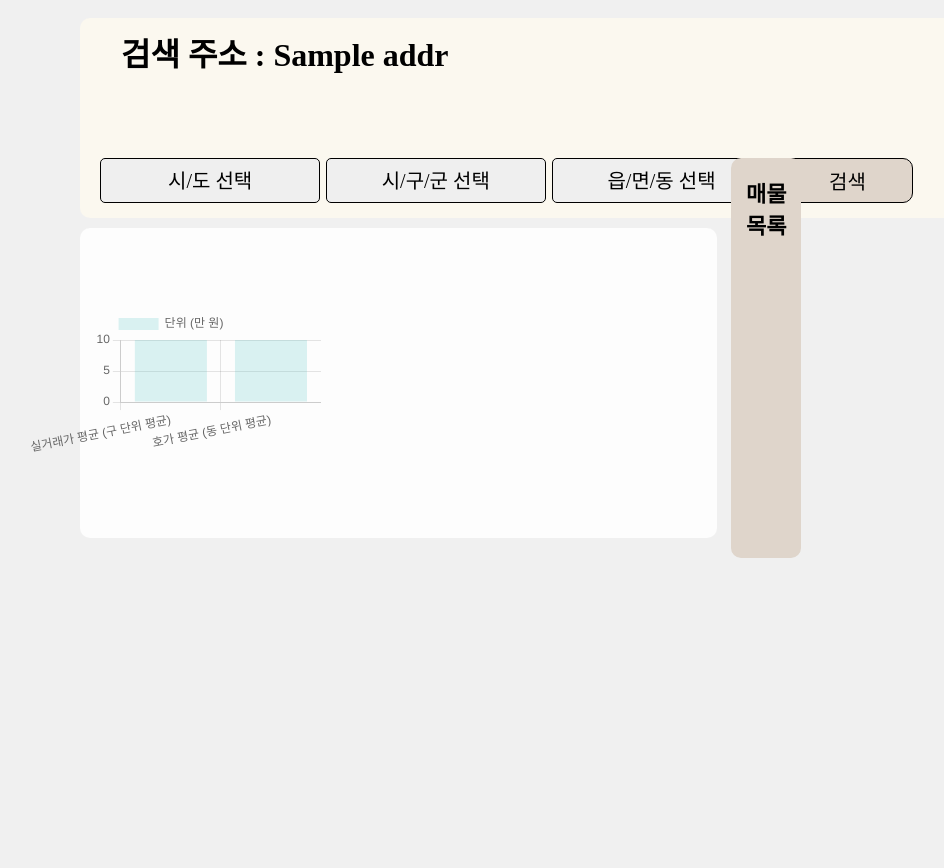
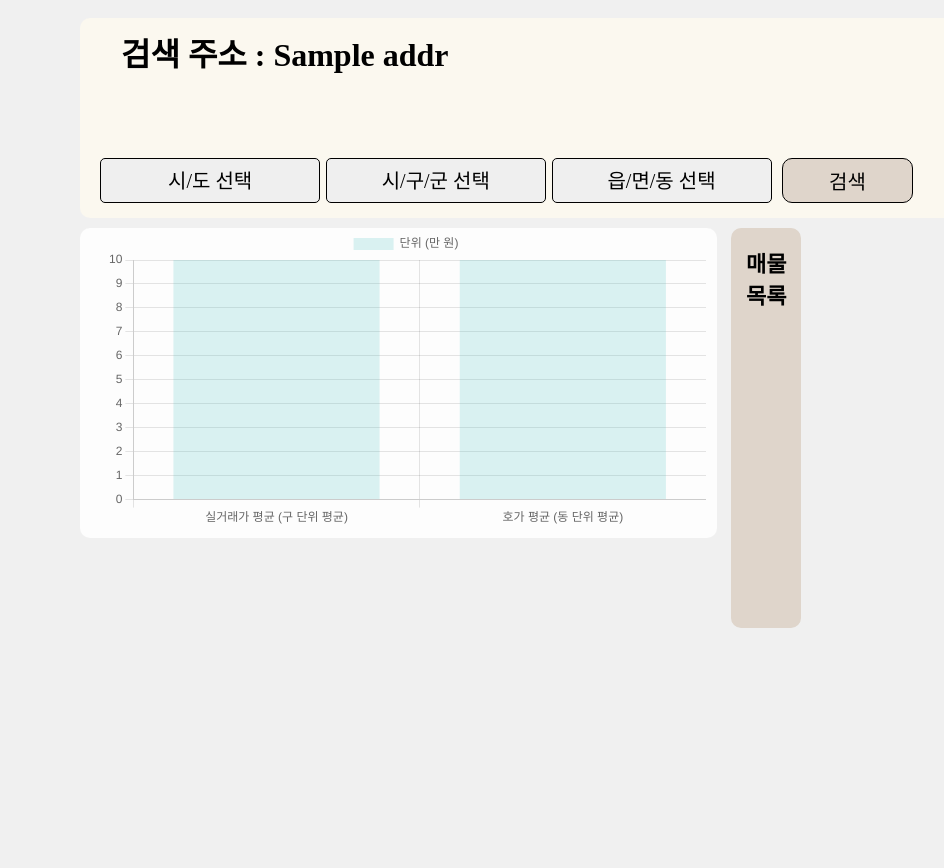
Before and after one commit to JunKiBeom/CD2023, a Django app: template capstone_webproject/templates/showlist.html in a window 1280 px wide. Shown: the top 868 px of the page, without its empty margins (4-948 px from the left). Run offline with Django 4.2, Linux system fonts and the light colour scheme; the template is opened without the code that fills it: most values are stand-ins (such as "Sample title", 1, 10 or a date in 2020).

Commit message:
디자인병합

```diff
--- a/capstone_webproject/templates/showlist.html
+++ b/capstone_webproject/templates/showlist.html
@@ -5,24 +5,36 @@
     <title>매물차트</title>
     <script src="https://cdn.jsdelivr.net/npm/chart.js"></script>
     <style>
-.container {
 
+body{
 position: absolute;
-
-}
-.chart-container {
-flex: 1;
-position: absolute;
-top: 250px;
-left: -100px;
+width: 1046px;
+height: 900px;
+left: calc(50% - 1046px/2);
+top: 0px;
+background: #f0f0f0;
+justify-content: center;
 }
 
-#propertyItems{
-color: #000000;
+<!--.container {-->
+<!--display: flex;-->
+<!--position: absolute;-->
+<!--width: 500px;-->
+<!--top: 120px;-->
+<!--height: 500px;-->
+<!--justify-content: center;-->
+<!--}-->
+
+.chart-container {
+display: flex;
+position: absolute;
+top: 220px;
+left: -15px;
+height: 300px;
+justify-content: center;
 }
 
 .property-list {
-
 flex: 0.7;
 position: absolute;
 padding: 15px;
@@ -33,27 +45,20 @@ font-weight: 100;
 font-size: 16px;
 color: black;
 box-sizing: border-box;
-top: 100px;
+top: 220px;
 height: 500px;
 left: 610px;
 border-radius: 10px;
+justify-content: center;
 }
 
 .property-item {
 margin-bottom: 10px;
 cursor: pointer;
 color: #000000;
+justify-content: center;
 }
 
-body{
-position: absolute;
-width: 1046px;
-height: 900px;
-left: calc(50% - 1046px/2);
-top: 0px;
-background: #f0f0f0;
-justify-content: center;
-}
 .box{
 position: absolute;
 height: 310px;
@@ -217,16 +222,15 @@ select{ width: 200px; height: 41px; color: #999;
 }
 h2{
 position: absolute;
-
 color: #000000;
 top: 0px;
 font-size: 22px;
+justify-content: center;
 }
-span{
-color: #000000;
-}
+
 h1{
 position: absolute;
+justify-content: center;
 }
 
 
```
